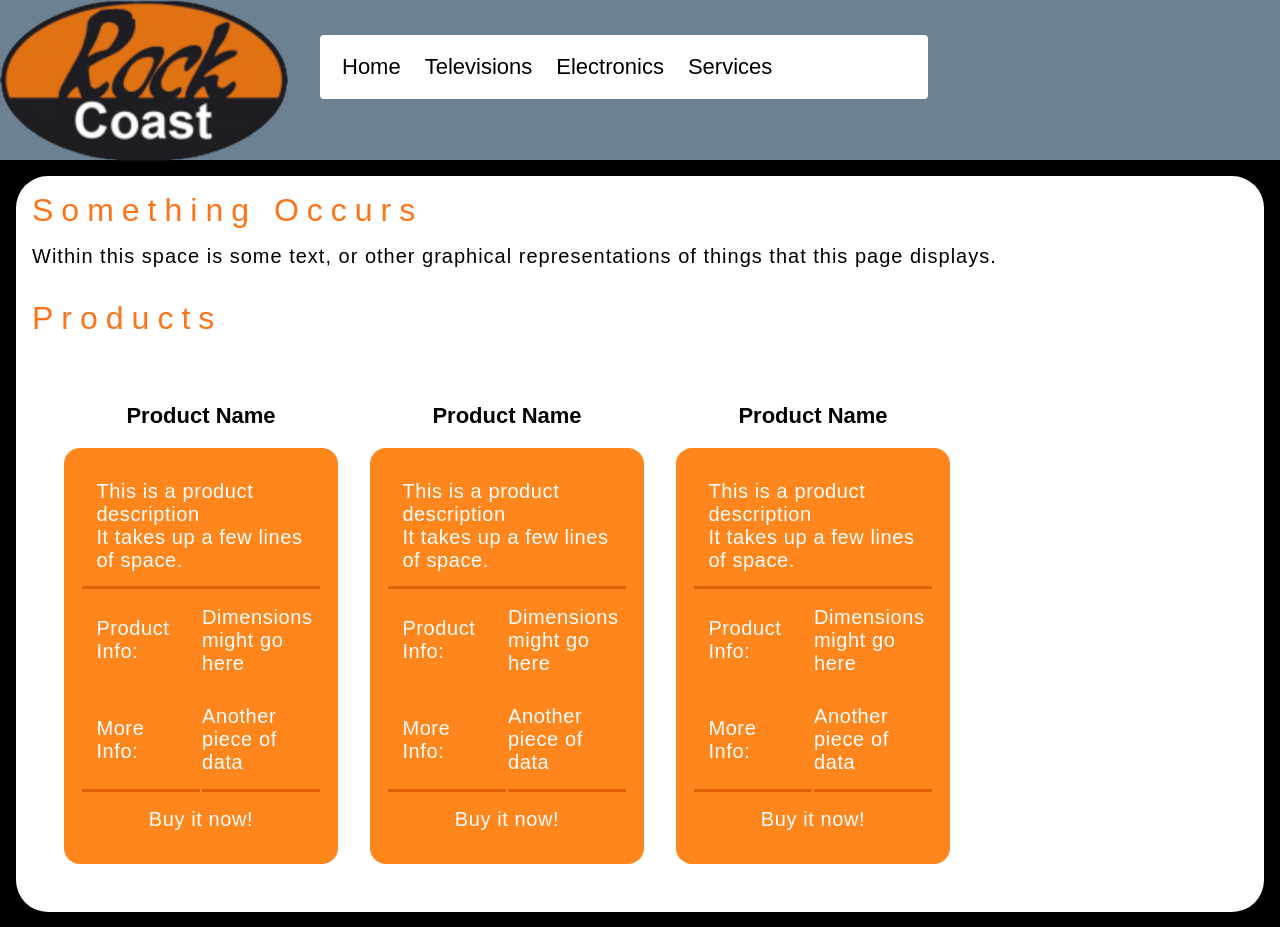
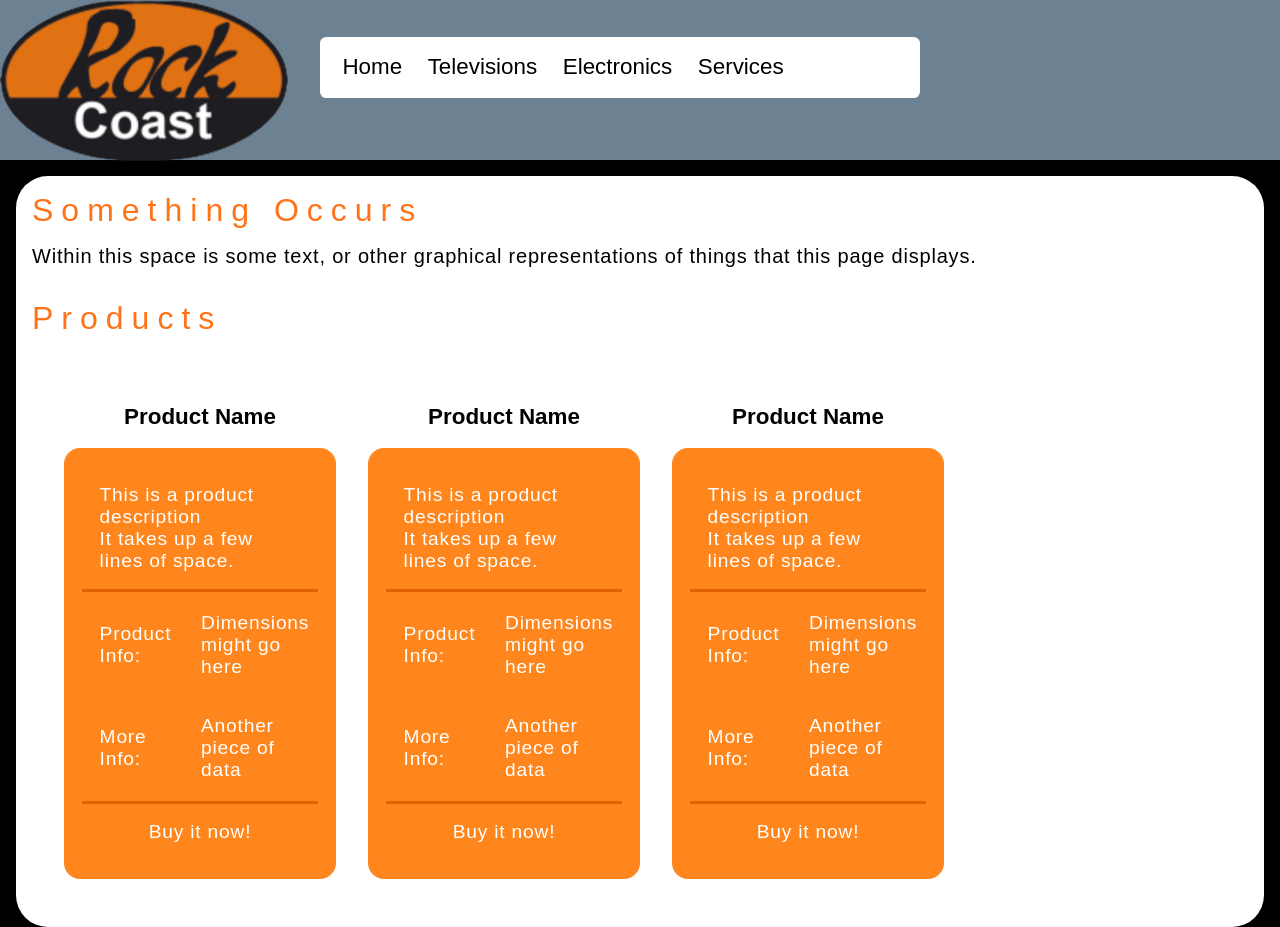
Before and after one commit to delano-gon/mocked-website, a plain HTML site: page index.html in a window 1280 px wide. Drawn offline with Linux system fonts and the light colour scheme.

Commit message:
Removed unnecessary attribute on "Televisions" anchor element and changed hover styling attachment for "navbar-link" class instead of all anchor elements for clearer specificity. Converted css values from pixels to rems. Added "line-break-top" class for top border of last row inside table element to avoid small break in border.

```diff
--- a/index.html
+++ b/index.html
@@ -12,10 +12,10 @@
       <img src="images/logo.png" alt="Rock Coast logo">
       <nav>
         <ul>
-          <li><a href="index.html">Home</a></li>
-          <li><a href="televisions.html" class="hovered-button">Televisions</a></li>
-          <li><a href="electronics.html">Electronics</a></li>
-          <li><a href="services.html">Services</a></li>
+          <li><a class="navbar-link" href="index.html">Home</a></li>
+          <li><a class="navbar-link" href="televisions.html">Televisions</a></li>
+          <li><a class="navbar-link" href="electronics.html">Electronics</a></li>
+          <li><a class="navbar-link" href="services.html">Services</a></li>
         </ul>
       </nav>
     </div>
@@ -33,18 +33,18 @@
           <h2>Product Name</h2>
           <table>
             <tr>
-              <td class="line-break" colspan="2">This is a product description<br/>It takes up a few lines of space.</td>
+              <td class="line-break-bottom" colspan="2">This is a product description<br/>It takes up a few lines of space.</td>
             </tr>
             <tr>
               <td>Product Info:</td>
               <td class="product-info">Dimensions might go here</td>
             </tr>
             <tr>
-              <td class="line-break">More Info:</td>
-              <td class="line-break product-info">Another piece of data</td>
+              <td>More Info:</td>
+              <td class="product-info">Another piece of data</td>
             </tr>
             <tr>
-              <td class="buy" colspan="2">Buy it now!</td>
+              <td class="line-break-top buy" colspan="2">Buy it now!</td>
             </tr>
           </table>
         </div>
@@ -52,18 +52,18 @@
           <h2>Product Name</h2>
           <table>
             <tr>
-              <td class="line-break" colspan="2">This is a product description<br/>It takes up a few lines of space.</td>
+              <td class="line-break-bottom" colspan="2">This is a product description<br/>It takes up a few lines of space.</td>
             </tr>
             <tr>
               <td>Product Info:</td>
               <td class="product-info">Dimensions might go here</td>
             </tr>
             <tr>
-              <td class="line-break">More Info:</td>
-              <td class="line-break product-info">Another piece of data</td>
+              <td>More Info:</td>
+              <td class="product-info">Another piece of data</td>
             </tr>
             <tr>
-              <td class="buy" colspan="2">Buy it now!</td>
+              <td class="line-break-top buy" colspan="2">Buy it now!</td>
             </tr>
           </table>
         </div>
@@ -71,18 +71,18 @@
           <h2>Product Name</h2>
           <table>
             <tr>
-              <td class="line-break" colspan="2">This is a product description<br/>It takes up a few lines of space.</td>
+              <td class="line-break-bottom" colspan="2">This is a product description<br/>It takes up a few lines of space.</td>
             </tr>
             <tr>
               <td>Product Info:</td>
               <td class="product-info">Dimensions might go here</td>
             </tr>
             <tr>
-              <td class="line-break">More Info:</td>
-              <td class="line-break product-info">Another piece of data</td>
+              <td>More Info:</td>
+              <td class="product-info">Another piece of data</td>
             </tr>
             <tr>
-              <td class="buy" colspan="2">Buy it now!</td>
+              <td class="line-break-top buy" colspan="2">Buy it now!</td>
             </tr>
           </table>
         </div>
--- a/styles.css
+++ b/styles.css
@@ -20,9 +20,9 @@ img {
 
 nav {
   background-color: white;
-  width: 38rem;
-  height: 40%;
-  border-radius: 4px;
+  width: 37.5rem;
+  height: 3.8rem;
+  border-radius: 0.4rem;
   align-content: center;
   margin-bottom: 1.6rem;
 }
@@ -32,22 +32,21 @@ nav ul {
   list-style-type: none;
   flex-direction: row;
   justify-content: start;
-  padding-left: 10px;
+  padding-left: 0.6rem;
 }
 
 a {
-  font-size: 22px;
+  font-size: 1.4rem;
   text-decoration: none;
   color: black;
-  margin: 6px;
-  padding: 6px;
-  border: #bbbbbb 1px;
-  border-radius: 4px;
+  margin: 0.4rem;
+  padding: 0.4rem;
+  border: #bbbbbb 0.1rem;
+  border-radius: 0.5rem;
 }
 
-a:hover {
-  border: #bbbbbb 1px solid;
-  background-color: #e5e5e5;
+.navbar-link:hover {
+  border: #bbbbbb 0.1rem solid;
   background-image: linear-gradient(to bottom, #e5e5e5, #f9f9f9);
   transition:all 0.3s ease;
 }
@@ -66,24 +65,24 @@ main {
 }
 
 h1 {
-  font-size: 32px;
+  font-size: 2rem;
   font-weight: normal;
-  letter-spacing: 8px;
+  letter-spacing: 0.5rem;
   color: #ff7318;
   padding-top: 1rem;
   margin: 1rem;
 }
 
 p {
-  font-size: 20px;
-  letter-spacing: 1px;
+  font-size: 1.25rem;
+  letter-spacing: 0.05rem;
   margin: 1rem;
 }
 
 
 
 h2 {
-  font-size: 22px;
+  font-size: 1.4rem;
   font-weight: bold;
 }
 
@@ -97,11 +96,11 @@ table {
 
 td {
   color: white;
-  font-size: 20px;
-  letter-spacing: 0.6px;
+  font-size: 1.2rem;
+  letter-spacing: 0.05rem;
   font-weight: 500;
   text-align: start;
-  padding: 0.9rem;
+  padding: 1.1rem;
 }
 
 .product-tiles {
@@ -117,12 +116,16 @@ td {
   display: flex;
   flex-direction: column;
   align-items: center;
-  width: 274px;
+  width: 17rem;
   margin: 1rem;
 }
 
-.line-break {
-  border-bottom: #e26203 3px solid;
+.line-break-bottom {
+  border-bottom: #e26203 0.2rem solid;
+}
+
+.line-break-top {
+  border-top: #e26203 0.2rem solid;
 }
 
 .product-info {
```
